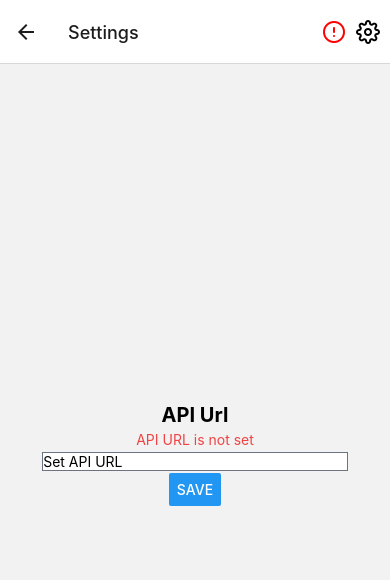
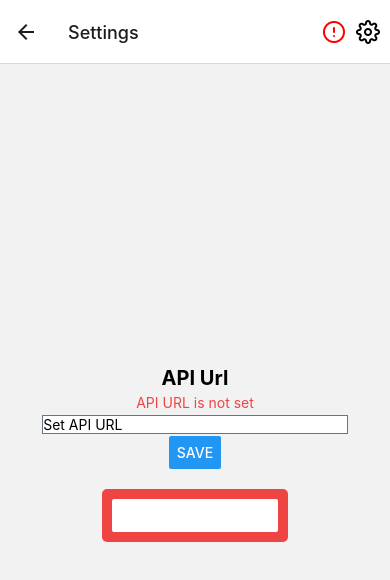
Before and after one commit to aarenstade/life-repository, a React Native app in the folder app/: screen /settings in a window 390 px wide. Shown: the top 580 px of the page. Built offline with nearby package versions, Linux system fonts and the light colour scheme.

Commit message:
reset annotations on config page

```diff
--- a/app/pages/ConfigPage.tsx
+++ b/app/pages/ConfigPage.tsx
@@ -1,7 +1,8 @@
 import React, { useState, FC } from "react";
-import { Button, TextInput, Text, View, StyleSheet } from "react-native";
+import { Button, TextInput, Text, View, StyleSheet, Alert } from "react-native";
 import useConfig from "../hooks/useConfig";
 import LoadingIndicator from "../components/LoadingIndicator";
+import { useAnnotationDrafts, useActiveAnnotation } from "../state/annotations";
 
 interface ConfigPageProps {}
 
@@ -9,6 +10,16 @@ const ConfigPage: FC<ConfigPageProps> = () => {
   const config = useConfig();
   const [isEditing, setIsEditing] = useState(false);
   const [newApiUrl, setNewApiUrl] = useState(config.api_url);
+  const resetDrafts = useAnnotationDrafts((state) => state.setDraftGroups);
+  const setGroup = useActiveAnnotation((state) => state.setGroup);
+  const setStep = useActiveAnnotation((state) => state.setStep);
+  const setStatus = useActiveAnnotation((state) => state.setStatus);
+
+  const resetActiveAnnotation = () => {
+    setGroup(null);
+    setStep("add-type");
+    setStatus("annotating");
+  };
 
   const testConnection = async () => {
     const urlRegex = /^(https?:\/\/)?([\da-z.-]+)\.([a-z.]{2,6})([\/\w .-]*)*\/?$/;
@@ -18,6 +29,28 @@ const ConfigPage: FC<ConfigPageProps> = () => {
     } else {
       alert("Please enter a valid URL.");
     }
+  };
+
+  const handleResetAnnotations = () => {
+    Alert.alert(
+      "Reset Annotations",
+      "Are you sure you want to reset all local annotations data?",
+      [
+        {
+          text: "Cancel",
+          style: "cancel",
+        },
+        {
+          text: "Reset",
+          onPress: () => {
+            resetDrafts([]);
+            resetActiveAnnotation();
+          },
+          style: "destructive",
+        },
+      ],
+      { cancelable: true }
+    );
   };
 
   if (config.loading) {
@@ -62,6 +95,16 @@ const ConfigPage: FC<ConfigPageProps> = () => {
     apiUrlText: {
       marginVertical: 8,
     },
+    resetButton: {
+      marginTop: 20,
+      backgroundColor: "#ef4444", // red-500
+      padding: 10,
+      borderRadius: 5,
+    },
+    resetButtonText: {
+      color: "white",
+      fontWeight: "bold",
+    },
   });
 
   return (
@@ -91,6 +134,9 @@ const ConfigPage: FC<ConfigPageProps> = () => {
           </>
         )}
       </View>
+      <View style={styles.resetButton}>
+        <Button title='Reset Annotations' onPress={handleResetAnnotations} color='#ffffff' />
+      </View>
     </View>
   );
 };
```
